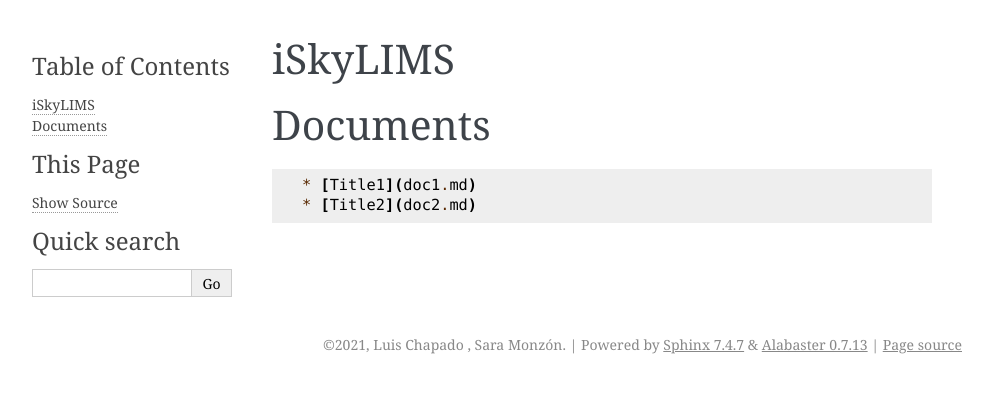
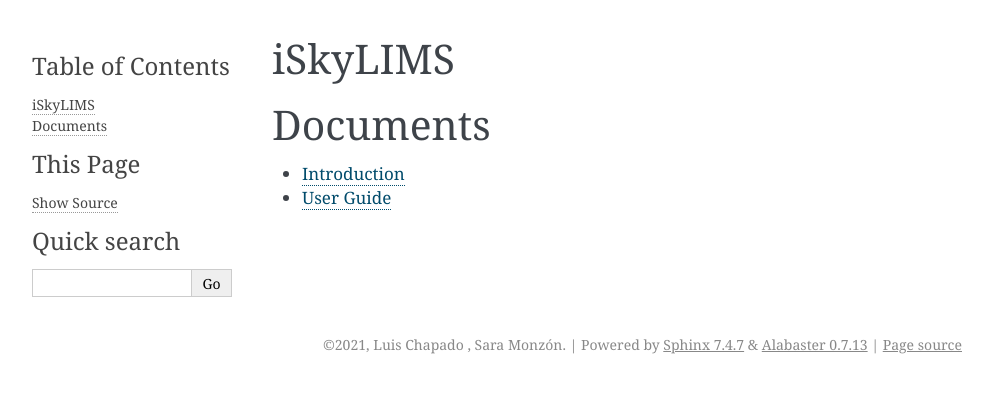
Before and after one commit to luissian/iSkyLIMS_documentation, a Sphinx documentation site: the page built from docs/index.md, in a window 1280 px wide. Shown: the top 393 px of the page, without its empty margins (148-1141 px from the left). Built offline with Sphinx 7.4.7, drawn with Linux system fonts in a browser that asks for light colours.

Commit message:
Update index.md

````diff
--- a/docs/index.md
+++ b/docs/index.md
@@ -3,7 +3,6 @@
 
 Documents
 =========
-```
-* [Title1](doc1.md)
-* [Title2](doc2.md)
-```
+
+* [Introduction](introduction.md)
+* [User Guide](user_guide.md)
````
